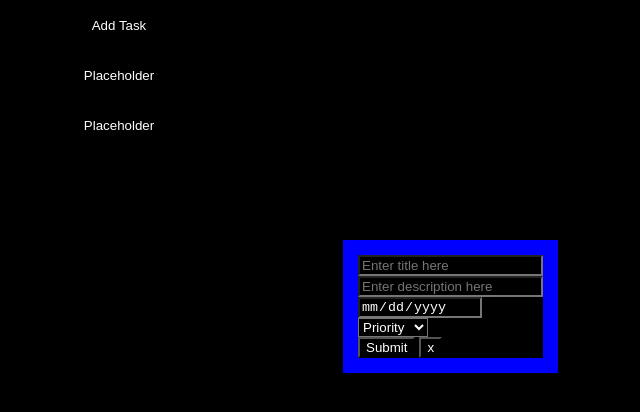
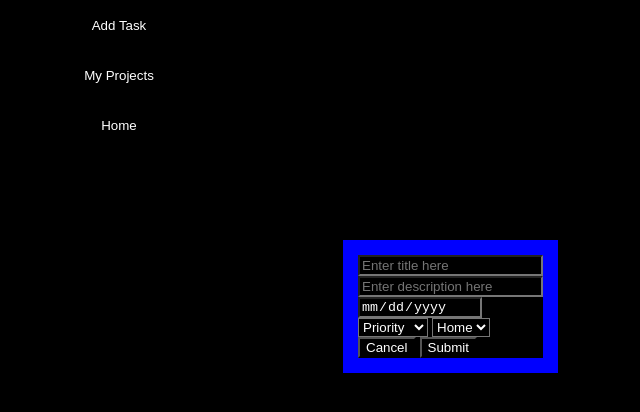
Before and after one commit to BigPimpLimp/todo-list, a website built with webpack: page src/template.html in a window 1280 px wide. Both pictures are taken after a click on the button "Add Task". Shown: the whole page, without its empty margins (41-681 px from the left). Built offline with nearby package versions, Linux system fonts and the light colour scheme.

Commit message:
minor updates

```diff
--- a/src/dom.js
+++ b/src/dom.js
@@ -18,8 +18,6 @@ export function wipeDiv(divId) {
 
 export function displayTask() {
     const item = fetchItem('tasklist');
-    console.log('break')
-    console.log(item)
     if (item == null) {
         return
     }
--- a/src/index.js
+++ b/src/index.js
@@ -113,8 +113,8 @@ function editTask() {
         document.getElementById('description-edit').value,
         document.getElementById('datePicker-edit').value,
         document.getElementById('priority-edit').value,
-        document.getElementById('datePicker-edit').value,
         document.getElementById('notes-edit').value)
+        console.log(newTask)
         return newTask
 }
 
@@ -148,8 +148,7 @@ function editItem(key, index) {
 function storeEditItem(key, index) {
     let taskObj = fetchItem(key)
     const newObj = editTask()
+    console.log(newObj)
     taskObj.splice(index, 1, newObj)
     localStorage.setItem(key, JSON.stringify(taskObj))
 }
-
-// editItem is returning taskObj as an array, however taskObj[0] is always undefined
--- a/src/template.html
+++ b/src/template.html
@@ -11,8 +11,8 @@
 
     <nav>
         <button id="task-btn" class="nav-btn">Add Task</button>
-        <button class="nav-btn">Placeholder</button>
-        <button class="nav-btn">Placeholder</button>
+        <button class="nav-btn">My Projects</button>
+        <button class="nav-btn">Home</button>
     </nav>
     <div id="inputWindow">
         <form action="" method="post" class="form" id="task-form">
@@ -31,10 +31,13 @@
                     <option value="medium">Medium</option>
                     <option value="high">high</option>
                 </select>
+                <select name="projects" id="projects">
+                    <option value="home">Home</option>
+                </select>
             </div>
             <div id="submitDiv">
+                <button id="close-btn">Cancel</button>
                 <button id="submit-btn">Submit</button>
-                <button id="close-btn">x</button>
             </div>
         </form>
     </div>
@@ -56,13 +59,13 @@
                     <option value="high">high</option>
                 </select>
             </div>
-            <div id ='notes-edit'>
+            <div id ='notes-edit-div'>
                 <label for="notes-edit"></label>
-                <input type="text" id="notes-edit" name="notes-edit">
+                <input type="text" id="notes-edit" name="notes-edit" placeholder="Enter notes here">
             </div>
             <div id="submitDiv-edit">
+                <button id="close-btn-edit">Cancel</button>
                 <button id="submit-btn-edit">Submit</button>
-                <button id="close-btn-edit">x</button>
             </div>
         </form>
     </div>
```
